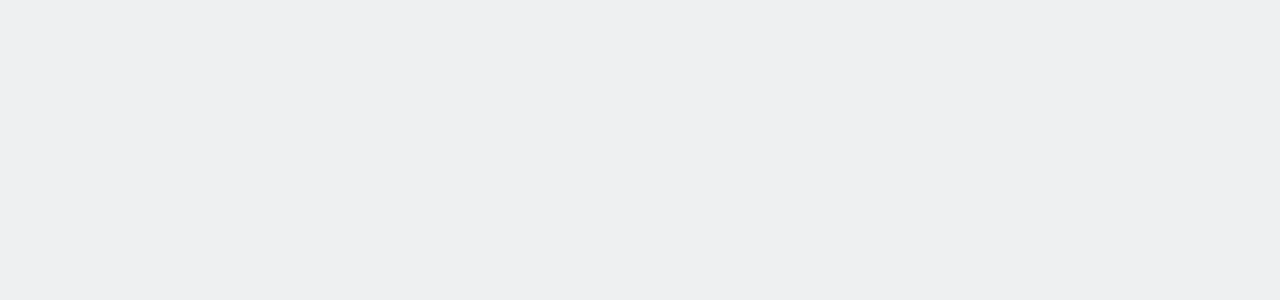
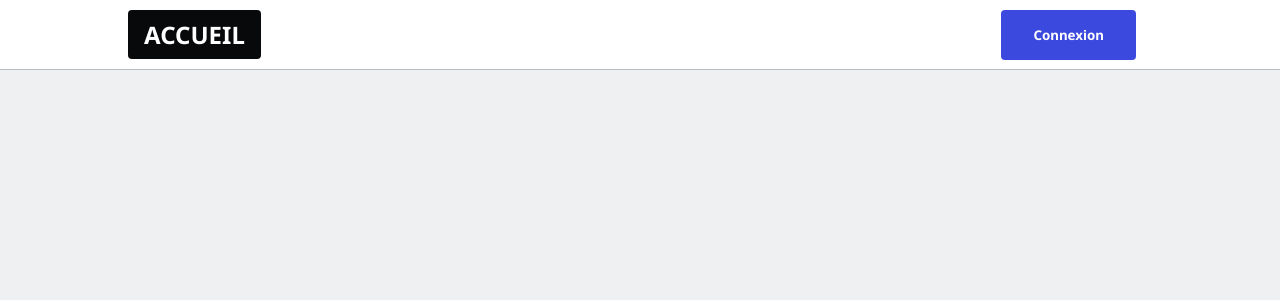
Before and after one commit to Dojando/Fullstack-Blogging-webapp-Nextjs-Firebase, a Next.js app: page /1/1 in a window 1280 px wide. Shown: the top 300 px of the page. Built offline with nearby package versions, Linux system fonts and the light colour scheme.

Commit message:
ajout de la navbar et amélioration du style

```diff
--- a/components/Navbar.js
+++ b/components/Navbar.js
@@ -0,0 +1,44 @@
+import Link from 'next/link';
+
+// Top navbar
+export default function Navbar() {
+  const user = false;
+  const username = false;
+
+  return (
+    <nav className="navbar">
+      <ul>
+        <li>
+          <Link href="/">
+            <button className="btn-logo">Accueil</button>
+          </Link>
+        </li>
+
+        {/* user is signed-in and has username */}
+        {username && (
+          <>
+            <li className="push-left">
+              <Link href="/admin">
+                <button className="btn-blue">Ecrire un article</button>
+              </Link>
+            </li>
+            <li>
+              <Link href={`/${username}`}>
+                <img src={user?.photoURL} />
+              </Link>
+            </li>
+          </>
+        )}
+
+        {/* user is not signed OR has not created username */}
+        {!username && (
+          <li>
+            <Link href="/enter">
+              <button className="btn-blue">Connexion</button>
+            </Link>
+          </li>
+        )}
+      </ul>
+    </nav>
+  );
+}
--- a/pages/_app.js
+++ b/pages/_app.js
@@ -1,5 +1,15 @@
 import '../styles/globals.css'
+import Navbar from '../components/Navbar';
+import { Toaster } from 'react-hot-toast';
 
-export default function App({ Component, pageProps }) {
-  return <Component {...pageProps} />
+function App({ Component, pageProps }) {
+  return (
+    <>
+      <Navbar />
+      <Component {...pageProps} />
+      <Toaster />
+    </>
+  );
 }
+
+export default App;
--- a/pages/index.js
+++ b/pages/index.js
@@ -1,13 +1,15 @@
 import Head from 'next/head';
 import styles from '../styles/Home.module.css';
 import Link from 'next/link';
-
 import Loader from '../components/Loader';
+import toast from 'react-hot-toast';
 
 export default function Home() {
   return (
     <div>
-      <Loader show />
+      <button onClick={() => toast.success('hello toast')}>
+        Toast
+      </button>
     </div>
   )
 }
--- a/styles/globals.css
+++ b/styles/globals.css
@@ -28,6 +28,144 @@
 h2 { font-size: 1.5rem; }
 h2 { font-size: 1.25rem; }
 
+a {
+  color: inherit;
+  text-decoration: none;
+  cursor: pointer;
+}
+
+* {
+  box-sizing: border-box;
+}
+
+img {max-width: 100%;}
+
+input {
+  display: inline-block;
+  outline: none;
+  border: none;
+  font-size: 1.5rem;
+  width: 100%;
+  padding: 5px 10px;
+}
+
+fieldset {
+  border: none;
+  padding: 1rem 0;
+  font-size: 1.25rem;
+}
+
+code {
+  overflow-x: scroll;
+}
+
+/* Navbar */
+
+.navbar {
+  height: 70px;
+  width: 100%;
+  background: white;
+  color: var(--colors-text);
+  position: fixed;
+  top: 0;
+  padding: 0 10vw;
+  font-weight: bold;
+  border-bottom: 1px solid var(--color-gray);
+  z-index: 99;
+}
+
+.navbar ul {
+  list-style-type: none;
+  margin: 0;
+  padding: 0;
+  display: flex;
+  align-items: center;
+  justify-content: space-between;
+  height: 100%;
+}
+
+.navbar img {
+  border-radius: 50%;
+  width: 50px;
+  height: 50px;
+  cursor: pointer;
+}
+
+.navbar li {
+  border-radius: 50%;
+
+}
+
+/* Buttons */
+
+.btn, button {
+  background-color: var(--color-gray);
+  border: none;
+  color: var(--color-text);
+  padding: 1rem 2rem;
+  display: flex;
+  align-items: center;
+  text-align: center;
+  justify-content: center;
+  text-decoration: none;
+  font-family: 'Noto Sans', sans-serif;
+  font-weight: bold;
+  border-radius: 0.25rem;
+  cursor: pointer;
+  margin: 0.5rem 1rem 0.5rem 0;
+}
+
+@media only screen and (max-width: 768px) {
+  button {
+    padding: 0.5rem 1rem;
+    font-size: 0.8rem;
+  }
+}
+
+
+button:hover {
+  filter: brightness(90%);
+}
+
+button:disabled,
+button[disabled]{
+  filter: brightness(80%);
+  cursor: not-allowed;
+}
+
+button.btn-blue {
+  background-color: var(--color-blue);
+  color: white;
+}
+
+button.btn-red {
+  background-color: var(--color-red);
+  color: white;
+}
+
+button.btn-green {
+  background-color: var(--color-green);
+  color: white;
+}
+
+button.btn-google {
+  background-color: white;
+  color: var(--color-text);
+}
+
+.btn-google img {
+  width: 30px;
+  margin-right: 10px;
+}
+
+button.btn-logo {
+  background-color: var(--color-text);
+  color: white;
+  text-transform: uppercase;
+  font-size: 1.5rem;
+  padding: 0.5rem 1rem;
+}
+
 .loader {
   border: 10px solid var(--color-bg);
   border-top: 10px solid var(--color-blue);
@@ -41,3 +179,42 @@
   0% { transform: rotate(0deg); }
   100% { transform: rotate(360deg); }
 }
+
+/* Utilities */
+
+.push-left {
+  margin-left: auto;
+}
+
+.text-sm {
+  font-size: 0.85rem;
+}
+
+.text-danger {
+  font-weight: bold;
+  color: var(--color-red);
+}
+
+.text-success {
+  font-weight: bold;
+  color: var(--color-green);
+}
+
+.text-info {
+  font-weight: bold;
+  color: var(--color-blue);
+}
+
+.box {
+  display: flex;
+  justify-content: space-between;
+}
+
+.box-center {
+  display: flex;
+  flex-direction: column;
+  align-content: center;
+  text-align: center;
+}
+
+.hidden { display:  none; }
```
